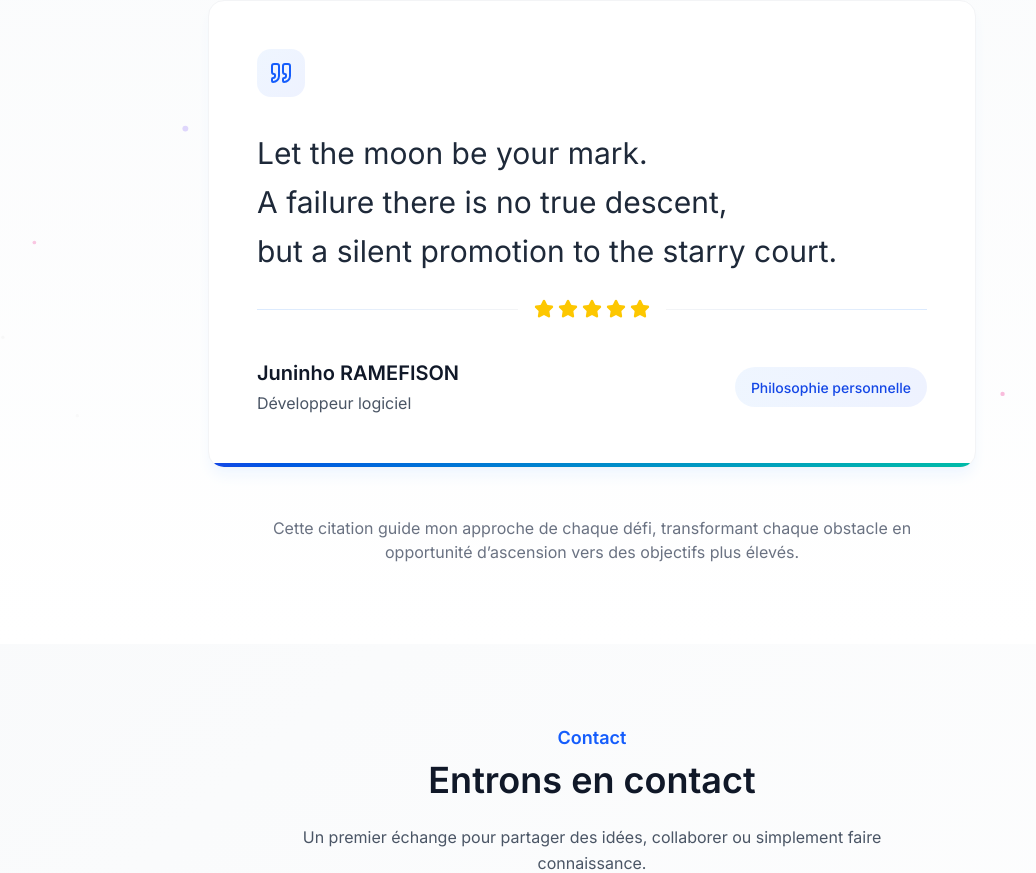
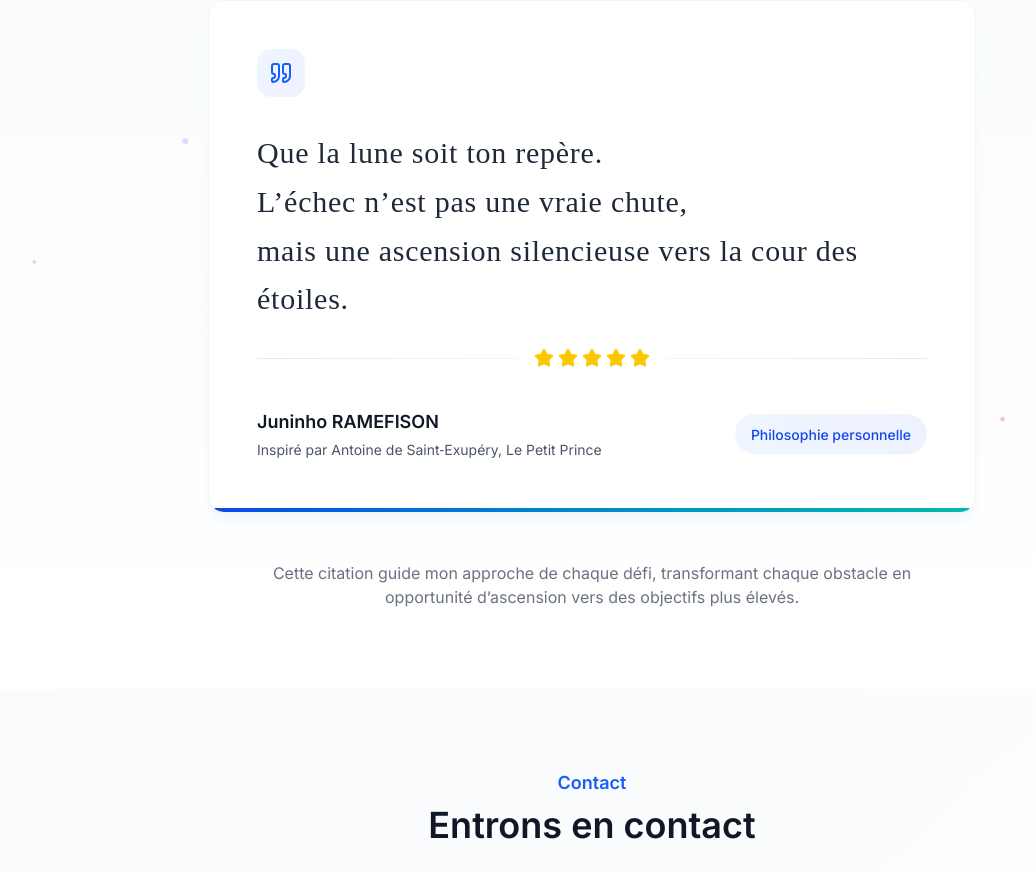
Before and after one commit to RYJramefison/Portfolio, a Next.js app: page / in a window 1280 px wide. Shown: the part 3920-4793 px from the top of the page, without its empty margins (48-1084 px from the left). Built offline with nearby package versions, Linux system fonts and the light colour scheme; no server answers.

Commit message:
style(citation): adjust font pairing and text scale

```diff
--- a/app/i18n/translations.ts
+++ b/app/i18n/translations.ts
@@ -246,14 +246,14 @@ export const translations = {
       subtitle: "Une philosophie qui guide chaque projet et décision",
       quote: {
         lines: [
-          "Let the moon be your mark.",
-          "A failure there is no true descent,",
-          "but a silent promotion to the starry court.",
+          "Que la lune soit ton repère.",
+          "L’échec n’est pas une vraie chute,",
+          "mais une ascension silencieuse vers la cour des étoiles.",
         ],
       },
       author: {
         name: "Juninho RAMEFISON",
-        role: "Développeur logiciel",
+        role: "Inspiré par Antoine de Saint‑Exupéry, Le Petit Prince",
       },
       tag: "Philosophie personnelle",
       footer:
@@ -546,7 +546,7 @@ export const translations = {
       },
       author: {
         name: "Juninho RAMEFISON",
-        role: "Software Developer",
+        role: "Inspired by Antoine de Saint-Exupéry, The Little Prince",
       },
       tag: "Personal philosophy",
       footer:
--- a/components/sections/CitationSection.tsx
+++ b/components/sections/CitationSection.tsx
@@ -57,14 +57,25 @@ export default function CitationSection() {
                 </div>
               </div>
               <blockquote className="mb-10">
-                <p className="text-2xl md:text-3xl font-light text-gray-800
-                              leading-relaxed mb-6 dark:text-gray-200">
+  <p
+    className="
+      text-2xl md:text-3xl
+      font-['Source_Serif_4']
+      font-normal
+      tracking-wide
+      leading-relaxed
+      text-gray-800
+      dark:text-gray-200
+      mb-6
+    "
+  >
     {t.citation.quote.lines.map((line, i) => (
       <span key={i} className="block">
         {line}
       </span>
     ))}
   </p>
+
   <div className="flex items-center gap-4 mb-8">
     <div className="flex-1 h-px bg-gradient-to-r from-blue-100 to-gray-100" />
     <div className="flex gap-1">
@@ -78,12 +89,14 @@ export default function CitationSection() {
     <div className="flex-1 h-px bg-gradient-to-r from-gray-100 to-blue-100" />
   </div>
 </blockquote>
+
+
               <div className="flex items-center justify-between">
                 <div>
-                  <h4 className="text-xl font-bold text-gray-900 dark:text-gray-100 mb-1">
+                  <h4 className="text-lg font-bold text-gray-900 dark:text-gray-100 mb-1">
                     {t.citation.author.name}
                   </h4>
-                  <p className="text-gray-600 dark:text-gray-400">
+                  <p className="text-sm text-gray-600 dark:text-gray-400">
                     {t.citation.author.role}
                   </p>
                 </div>
```
Lines whose indentation alone changed are shown as unchanged.
